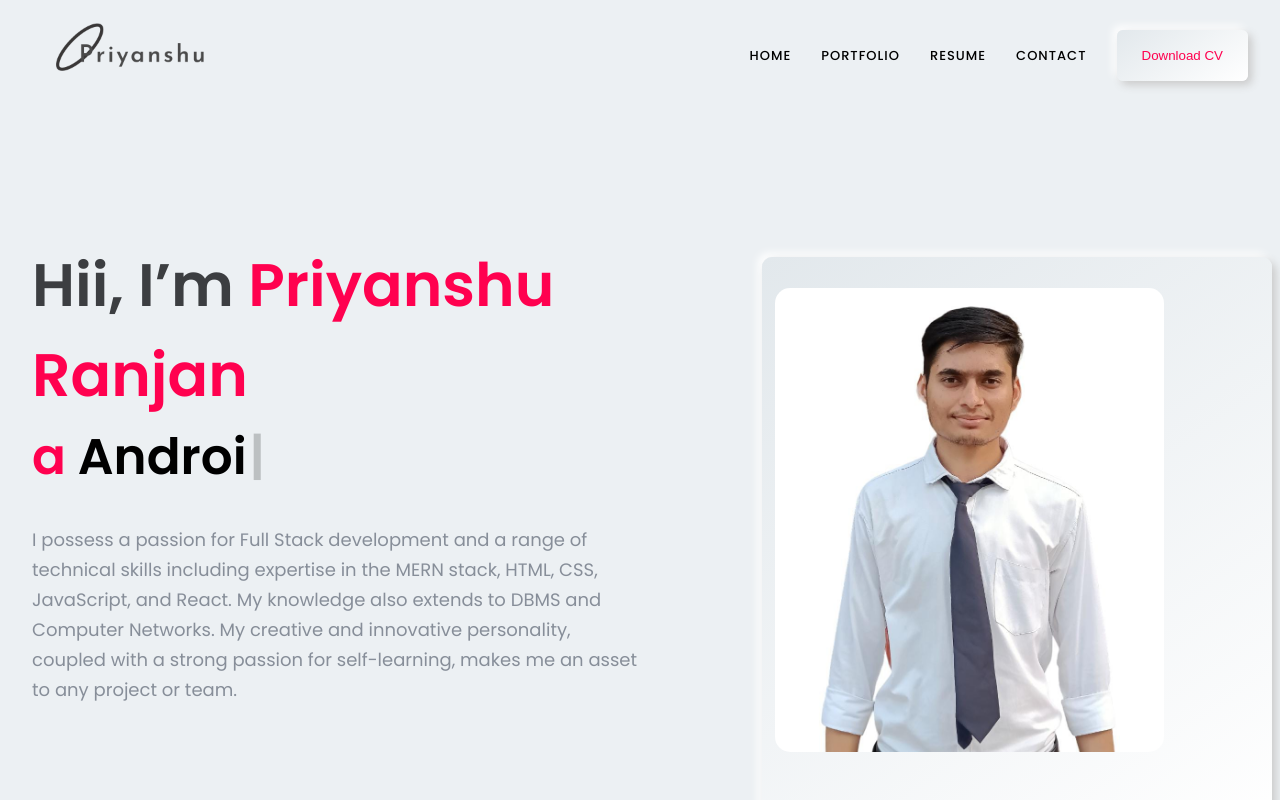
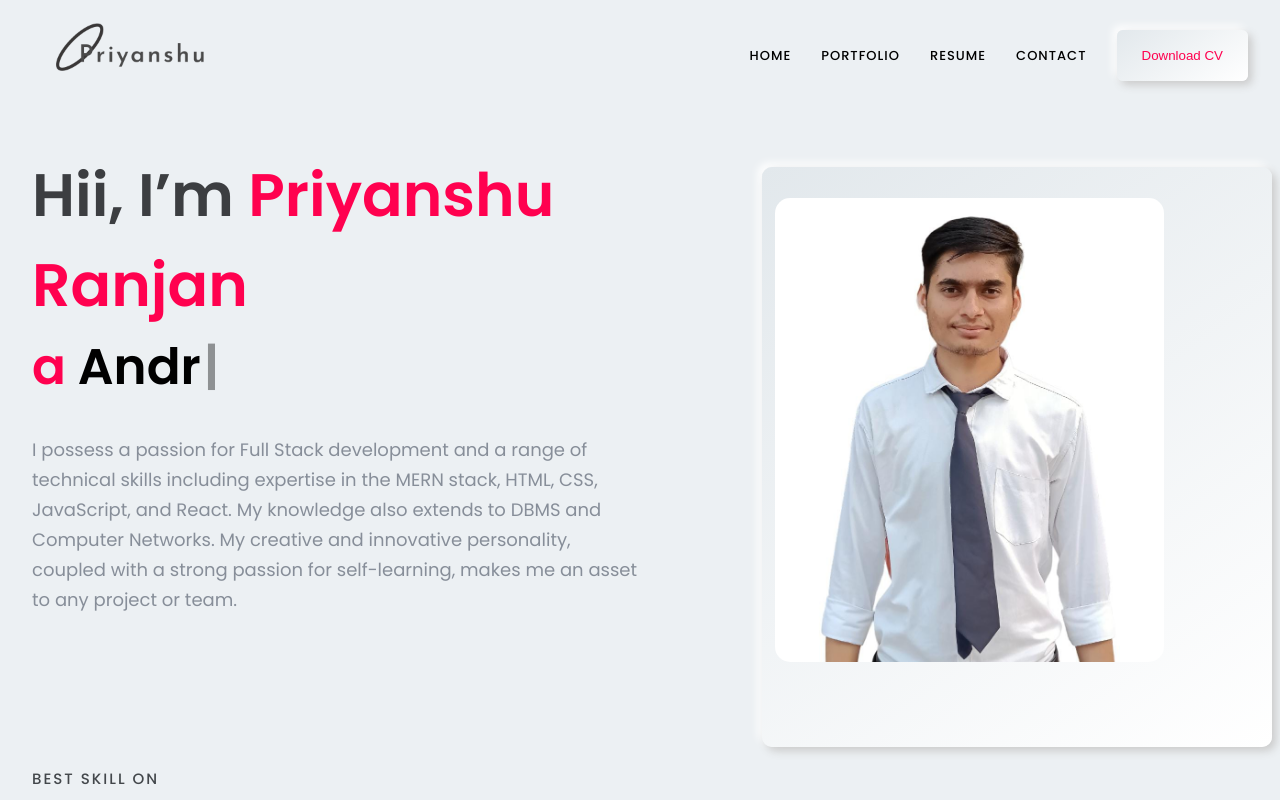
Before and after one commit to priyanshuuranjan/Portfolio, a React (Create React App) app: page / in a window 1280 px wide. Shown: the top 800 px of the page. Built offline with nearby package versions, Linux system fonts and the light colour scheme.

Commit message:
some changes for phone screen

```diff
--- a/src/Components/Hero/Home.css
+++ b/src/Components/Hero/Home.css
@@ -1,6 +1,8 @@
 .hero {
   position: relative;
+  margin-top: -90px;
 }
+
 .hero h3 {
   font-weight: 100;
   letter-spacing: 2px;
@@ -101,6 +103,12 @@
 @media (min-width: 395px) and (max-width: 750px) {
   .hero .right_img {
     margin: 0 0 0 0;
+    /* background: linear-gradient(145deg, #e2e8ec, #ffffff);
+    box-shadow: 4px 4px 8px #cbcbcb, -4px -4px 8px #ffffff;
+    border-radius: 10px;
+    height: 400px;
+    width: 400px;
+    margin-top: 20%; */
   }
   .hero .right_img {
     width: 0%;
--- a/src/Components/Resume/Resume.css
+++ b/src/Components/Resume/Resume.css
@@ -99,5 +99,8 @@
   .project{
     margin-left:140px;
   }
+  .Resume .box:hover {
+    background: #ff3a75;
+  }
 
 }
```
